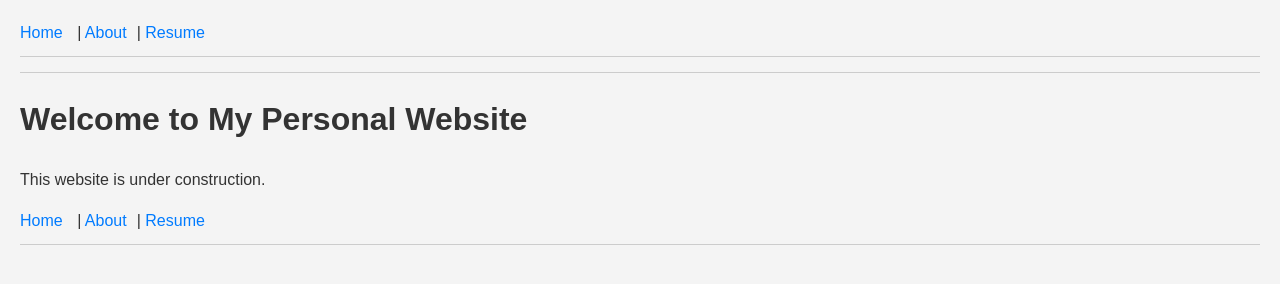
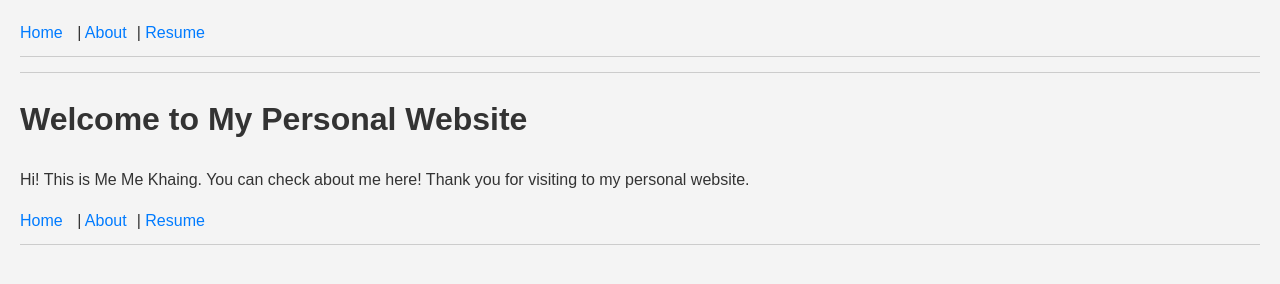
Before and after one commit to MeMeKhaingPhd/Research, a website: page views/index.html in a window 1280 px wide. Drawn offline with Linux system fonts and the light colour scheme.

Commit message:
server modify

```diff
--- a/views/index.html
+++ b/views/index.html
@@ -15,7 +15,7 @@
     </nav>
     <hr>
     <h1>Welcome to My Personal Website</h1>
-    <p>This website is under construction.</p>
+    <p>Hi! This is Me Me Khaing. You can check about me here! Thank you for visiting to my personal website.</p>
     <nav>
         <a href="/">Home</a> |
         <a href="/about">About</a>|
```
